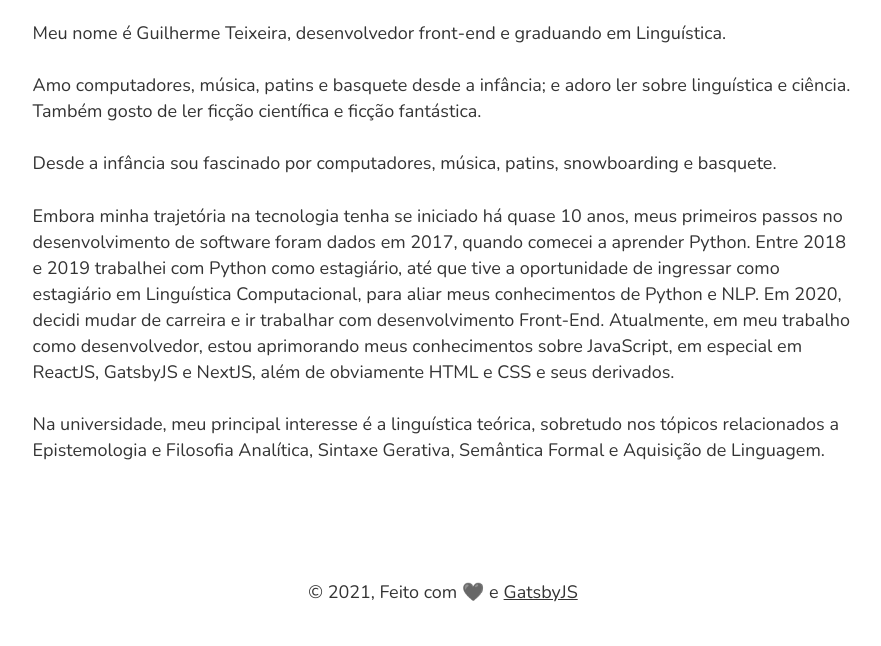
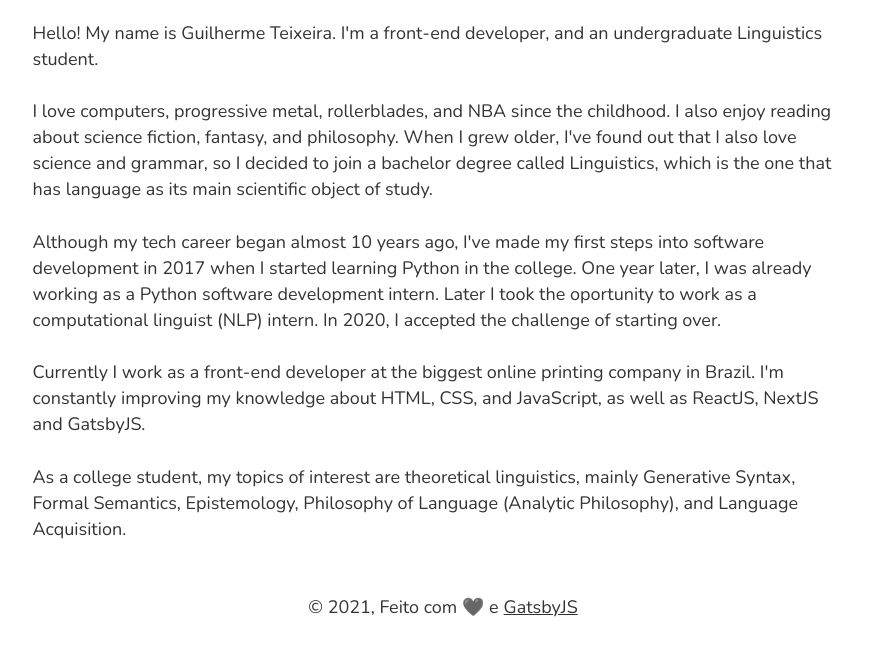
Before and after one commit to vibraniumdev/vibraniumdev.github.io-old, a Gatsby site: page /about in a window 1280 px wide. Shown: the part 165-811 px from the top of the page, without its empty margins (197-1078 px from the left). Built offline with nearby package versions, Linux system fonts and the light colour scheme; Gatsby itself is replaced by a stand-in of ours; a small style sheet from the web is missing.

Commit message:
Translates about page to english

```diff
--- a/src/pages/about.js
+++ b/src/pages/about.js
@@ -7,37 +7,38 @@ import { AboutContent } from "../pagesStyles/about.styles"
 
 const About = () => (
   <Layout>
-    <SEO title="About" keywords={[`gatsby`, `application`, `react`]} />
+    <SEO
+      title="About"
+      keywords={[`javascript`, `programming`, `react`, `linguistics`]}
+    />
     <AboutContent>
       <h1>About me</h1>
       <p>
-        Meu nome é Guilherme Teixeira, desenvolvedor front-end e graduando em
-        Linguística.
+        Hello! My name is Guilherme Teixeira. I'm a front-end developer, and an
+        undergraduate Linguistics student.
       </p>
       <p>
-        Amo computadores, música, patins e basquete desde a infância; e adoro
-        ler sobre linguística e ciência. Também gosto de ler ficção científica e
-        ficção fantástica.
+        I love computers, progressive metal, rollerblades, and NBA since the
+        childhood. I also enjoy reading about science fiction, fantasy, and
+        philosophy. When I grew older, I've found out that I also love science and grammar, so I decided to join a bachelor degree called Linguistics, which is the one that has language as its main scientific object of study.
       </p>
       <p>
-        Desde a infância sou fascinado por computadores, música, patins,
-        snowboarding e basquete.
+        Although my tech career began almost 10 years ago, I've made my first
+        steps into software development in 2017 when I started learning Python
+        in the college. One year later, I was already working as a Python
+        software development intern. Later I took the oportunity to work as a
+        computational linguist (NLP) intern. In 2020, I accepted the challenge
+        of starting over.
       </p>
       <p>
-        Embora minha trajetória na tecnologia tenha se iniciado há quase 10
-        anos, meus primeiros passos no desenvolvimento de software foram dados
-        em 2017, quando comecei a aprender Python. Entre 2018 e 2019 trabalhei
-        com Python como estagiário, até que tive a oportunidade de ingressar
-        como estagiário em Linguística Computacional, para aliar meus
-        conhecimentos de Python e NLP. Em 2020, decidi mudar de carreira e ir
-        trabalhar com desenvolvimento Front-End. Atualmente, em meu trabalho
-        como desenvolvedor, estou aprimorando meus
-        conhecimentos sobre JavaScript, em especial em ReactJS, GatsbyJS e
-        NextJS, além de obviamente HTML e CSS e seus derivados.
+        Currently I work as a front-end developer at the biggest online printing
+        company in Brazil. I'm constantly improving my knowledge about HTML,
+        CSS, and JavaScript, as well as ReactJS, NextJS and GatsbyJS.
       </p>
       <p>
-        Na universidade, meu principal interesse é a linguística teórica, sobretudo nos tópicos relacionados a Epistemologia e
-        Filosofia Analítica, Sintaxe Gerativa, Semântica Formal e Aquisição de Linguagem.
+        As a college student, my topics of interest are theoretical linguistics,
+        mainly Generative Syntax, Formal Semantics, Epistemology, Philosophy of
+        Language (Analytic Philosophy), and Language Acquisition.
       </p>
     </AboutContent>
   </Layout>
```
